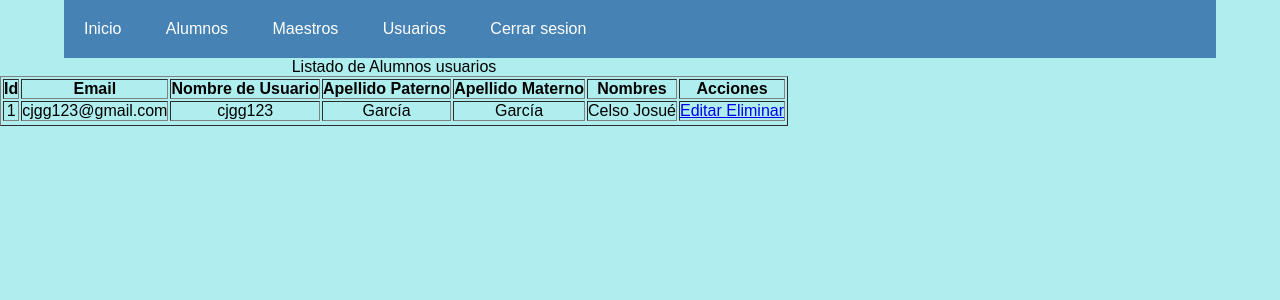
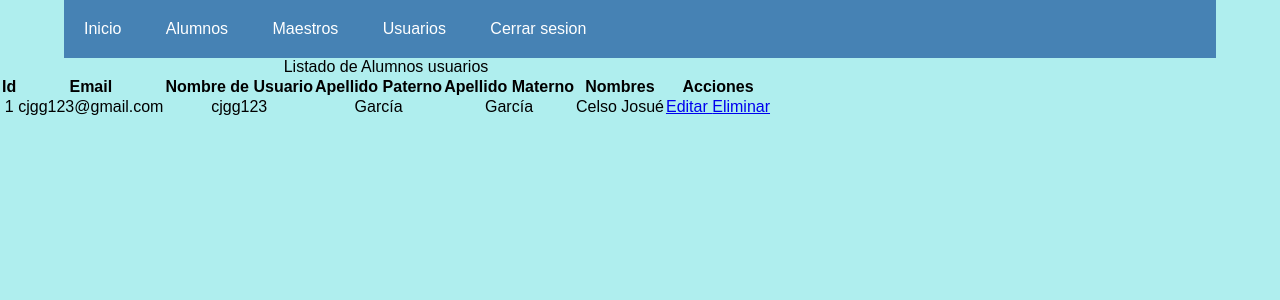
Before and after one commit to cjosgg/SistemaFinal, a PHP site: page /ListaAdministradores.php in a window 1280 px wide. Shown: the top 300 px of the page. Run offline with PHP 8.4, Linux system fonts and the light colour scheme; data comes from the database, SQL or seed files in the repository.

Commit message:
Update ListaAdministradores.php

```diff
--- a/ListaAdministradores.php
+++ b/ListaAdministradores.php
@@ -13,7 +13,8 @@ $datos = $conn->query($sql);
 	<title>Listado Administradores </title>
 	<meta charset="utf-8">
 	<meta name="viewport" content="width=device-width, initial-scale=1">
-    <link rel="stylesheet" href="Estilos_CSS/Estilos.css">
+    	<link rel="stylesheet" href="Estilos_CSS/Estilos.css">
+	<link rel="stylesheet" href="Estilos_CSS/tablaEstilos.css">
 </head>
 <body>
 
@@ -36,7 +37,7 @@ $datos = $conn->query($sql);
 		</ul>
 
 
-	<table border="1" cellpadding="0"  class="tablaAlumnos">
+	<table>
 		<caption>Listado de Alumnos usuarios</caption>
 		<thead>
 			<tr>
```
